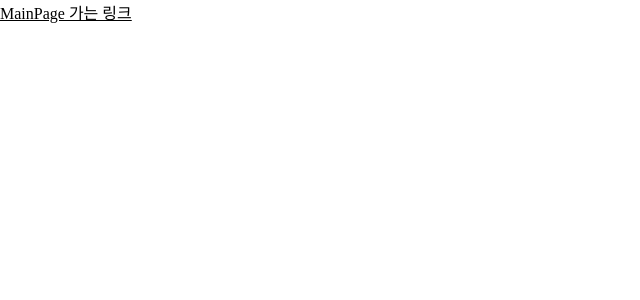
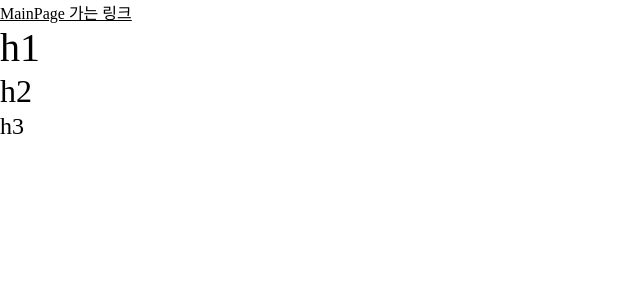
Before and after one commit to Important-is-Great-Youths/openmind, a React (Create React App) app: page /test in a window 1280 px wide. Shown: the top 300 px of the page, without its empty margins (0-640 px from the left). Built offline with nearby package versions, Linux system fonts and the light colour scheme.

Commit message:
style : reset.css의 h1, h2, h3 스타일을 선택자 사용으로 변경

```diff
--- a/src/page-layout/TestPage/TestPage.jsx
+++ b/src/page-layout/TestPage/TestPage.jsx
@@ -4,6 +4,9 @@ export const TestPage = () => {
   return (
     <>
       <Link to="/">MainPage 가는 링크</Link>
+      <h1>h1</h1>
+      <h2>h2</h2>
+      <h3>h3</h3>
     </>
   );
 };
--- a/src/reset.css
+++ b/src/reset.css
@@ -10,16 +10,16 @@
   line-height: normal;
 }
 
-.h-1 {
+h1 {
   font-size: 40px;
   font-weight: 400;
 }
-.h-2 {
+h2 {
   font-size: 32px;
   font-weight: 400;
   line-height: 40px;
 }
-.h-3 {
+h3 {
   font-size: 24px;
   font-weight: 400;
   line-height: 30px;
```
